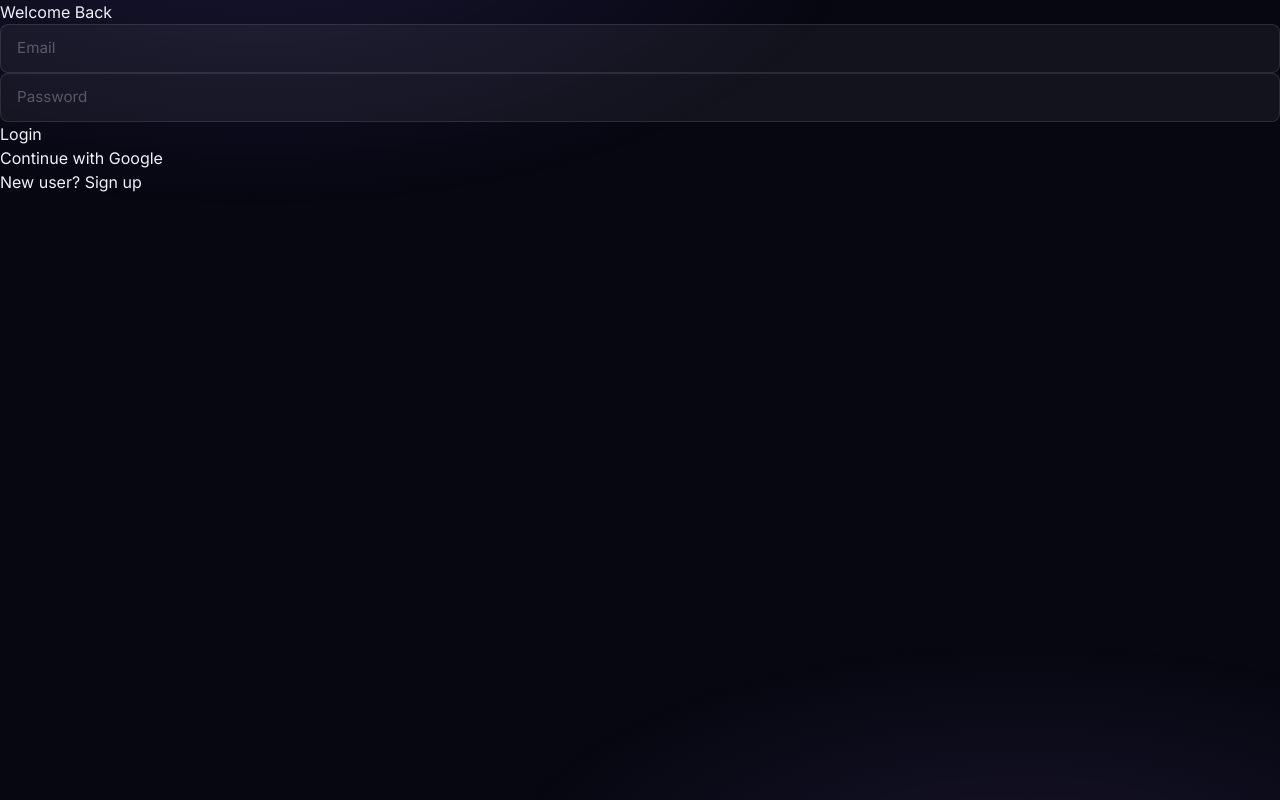
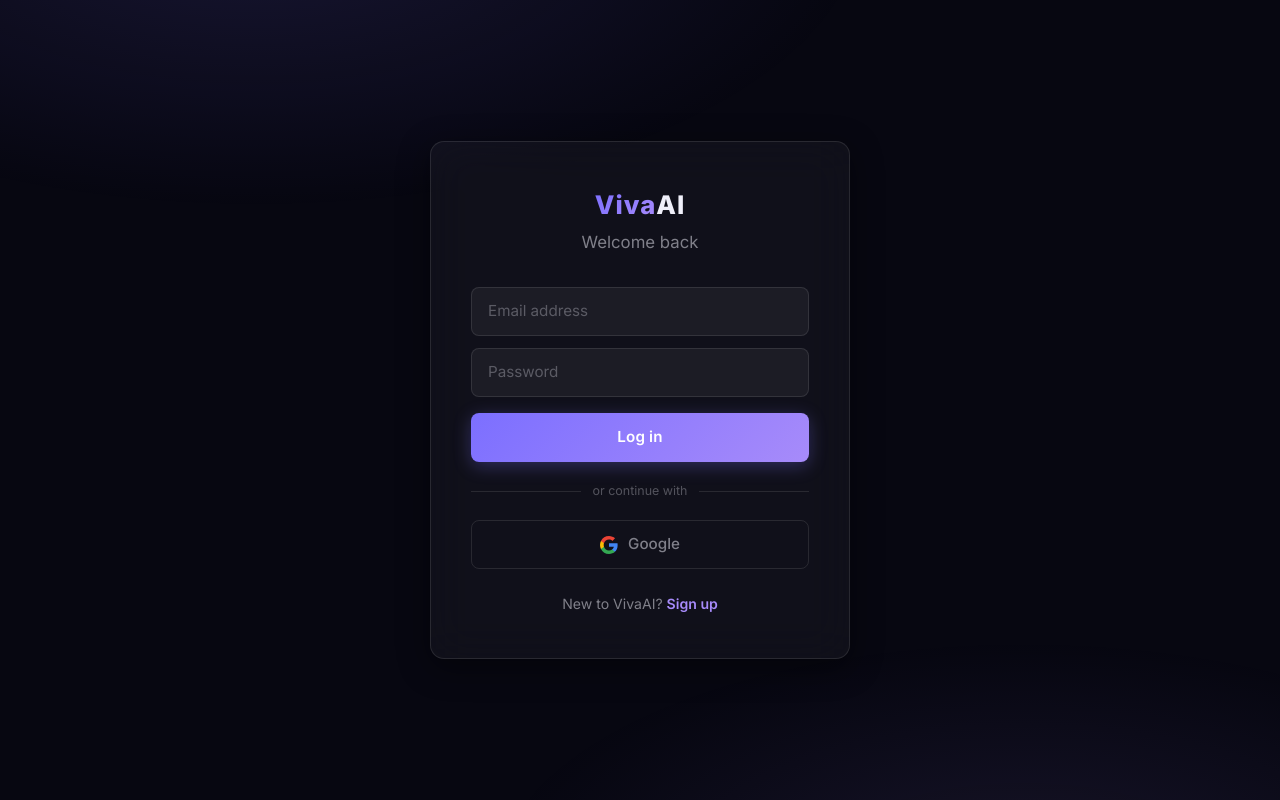
Before and after one commit to AdityaNayak12/VivaAI, a React (Vite) app: page /login in a window 1280 px wide. Built offline with nearby package versions, Linux system fonts and the light colour scheme; no server answers.

Commit message:
final commit

```diff
--- a/src/pages/Login.jsx
+++ b/src/pages/Login.jsx
@@ -15,19 +15,16 @@
     e.preventDefault();
     setLoading(true);
     setError("");
-
     try {
       if (isSignup) {
         await signup(email, password);
       } else {
         await signin(email, password);
       }
-
       navigate("/dashboard");
     } catch (err) {
       setError(err.message);
     }
-
     setLoading(false);
   };
 
@@ -44,71 +41,98 @@
   };
 
   return (
-    <div className="min-h-screen flex items-center justify-center bg-gray-100">
+    <div style={{
+      minHeight: "100vh",
+      display: "flex", alignItems: "center", justifyContent: "center",
+      padding: "24px",
+    }}>
+      <div className="glass fade-up" style={{
+        width: "100%", maxWidth: 420,
+        padding: "44px 40px",
+      }}>
+        {/* Logo */}
+        <div style={{ textAlign: "center", marginBottom: 32 }}>
+          <div style={{ fontWeight: 800, fontSize: "1.6rem", letterSpacing: "0.04em", marginBottom: 6 }}>
+            <span className="gradient-text">Viva</span>
+            <span style={{ color: "var(--text)" }}>AI</span>
+          </div>
+          <h1 style={{ fontSize: "1.05rem", fontWeight: 400, color: "var(--text-muted)" }}>
+            {isSignup ? "Create your account" : "Welcome back"}
+          </h1>
+        </div>
 
-      <div className="bg-white p-8 rounded-2xl shadow-lg w-full max-w-md">
-
-        <h2 className="text-2xl font-semibold text-center mb-6">
-          {isSignup ? "Create Account" : "Welcome Back"}
-        </h2>
-
+        {/* Error */}
         {error && (
-          <p className="text-red-500 text-sm text-center mb-4">
+          <div style={{
+            background: "rgba(239, 68, 68, 0.10)",
+            border: "1px solid rgba(239, 68, 68, 0.25)",
+            borderRadius: 8, padding: "10px 14px",
+            fontSize: "0.85rem", color: "#f87171",
+            marginBottom: 20, textAlign: "center",
+          }}>
             {error}
-          </p>
+          </div>
         )}
 
-        <form onSubmit={handleSubmit} className="space-y-4">
-
+        {/* Form */}
+        <form onSubmit={handleSubmit} style={{ display: "flex", flexDirection: "column", gap: 12 }}>
           <input
             type="email"
-            placeholder="Email"
-            className="w-full px-4 py-2 border rounded-lg focus:outline-none focus:ring-2 focus:ring-blue-500"
+            placeholder="Email address"
             value={email}
             onChange={(e) => setEmail(e.target.value)}
             required
           />
-
           <input
             type="password"
             placeholder="Password"
-            className="w-full px-4 py-2 border rounded-lg focus:outline-none focus:ring-2 focus:ring-blue-500"
             value={password}
             onChange={(e) => setPassword(e.target.value)}
             required
           />
-
           <button
             type="submit"
             disabled={loading}
-            className="w-full bg-blue-600 text-white py-2 rounded-lg hover:bg-blue-700 transition disabled:opacity-50"
+            className="btn-primary"
+            style={{ marginTop: 4, padding: "13px" }}
           >
-            {loading
-              ? "Please wait..."
-              : isSignup
-              ? "Sign Up"
-              : "Login"}
+            {loading ? "Please wait…" : isSignup ? "Create account" : "Log in"}
           </button>
         </form>
 
+        {/* Divider */}
+        <div style={{ display: "flex", alignItems: "center", gap: 12, margin: "20px 0" }}>
+          <div className="divider" />
+          <span style={{ fontSize: "0.78rem", color: "var(--text-subtle)", whiteSpace: "nowrap" }}>or continue with</span>
+          <div className="divider" />
+        </div>
+
+        {/* Google */}
         <button
           onClick={handleGoogleLogin}
           disabled={loading}
-          className="w-full bg-red-500 text-white py-2 rounded-lg hover:bg-red-600 transition disabled:opacity-50 mt-2 mb-2"
+          className="btn-ghost"
+          style={{ width: "100%", padding: "12px", gap: 10 }}
         >
-          Continue with Google
+          <svg width="18" height="18" viewBox="0 0 18 18" fill="none">
+            <path d="M17.64 9.2c0-.637-.057-1.251-.164-1.84H9v3.481h4.844c-.209 1.125-.843 2.078-1.796 2.716v2.258h2.908c1.702-1.567 2.684-3.874 2.684-6.615z" fill="#4285F4"/>
+            <path d="M9 18c2.43 0 4.467-.806 5.956-2.18l-2.908-2.259c-.806.54-1.837.86-3.048.86-2.344 0-4.328-1.584-5.036-3.711H.957v2.332A8.997 8.997 0 009 18z" fill="#34A853"/>
+            <path d="M3.964 10.71A5.41 5.41 0 013.682 9c0-.593.102-1.17.282-1.71V4.958H.957A8.996 8.996 0 000 9c0 1.452.348 2.827.957 4.042l3.007-2.332z" fill="#FBBC05"/>
+            <path d="M9 3.58c1.321 0 2.508.454 3.44 1.345l2.582-2.58C13.463.891 11.426 0 9 0A8.997 8.997 0 00.957 4.958L3.964 7.29C4.672 5.163 6.656 3.58 9 3.58z" fill="#EA4335"/>
+          </svg>
+          Google
         </button>
 
-        <p className="text-center text-sm mt-4">
-          {isSignup ? "Already have an account?" : "New user?"}{" "}
+        {/* Toggle */}
+        <p style={{ textAlign: "center", marginTop: 24, fontSize: "0.88rem", color: "var(--text-muted)" }}>
+          {isSignup ? "Already have an account?" : "New to VivaAI?"}{" "}
           <button
             onClick={() => setIsSignup(!isSignup)}
-            className="text-blue-600 hover:underline font-medium"
+            style={{ background: "none", border: "none", cursor: "pointer", color: "var(--accent-2)", fontWeight: 600, fontSize: "0.88rem" }}
           >
-            {isSignup ? "Login" : "Sign up"}
+            {isSignup ? "Log in" : "Sign up"}
           </button>
         </p>
-
       </div>
     </div>
   );
```
Also changed, not shown: src/context/VivaContext.jsx (deleted).
